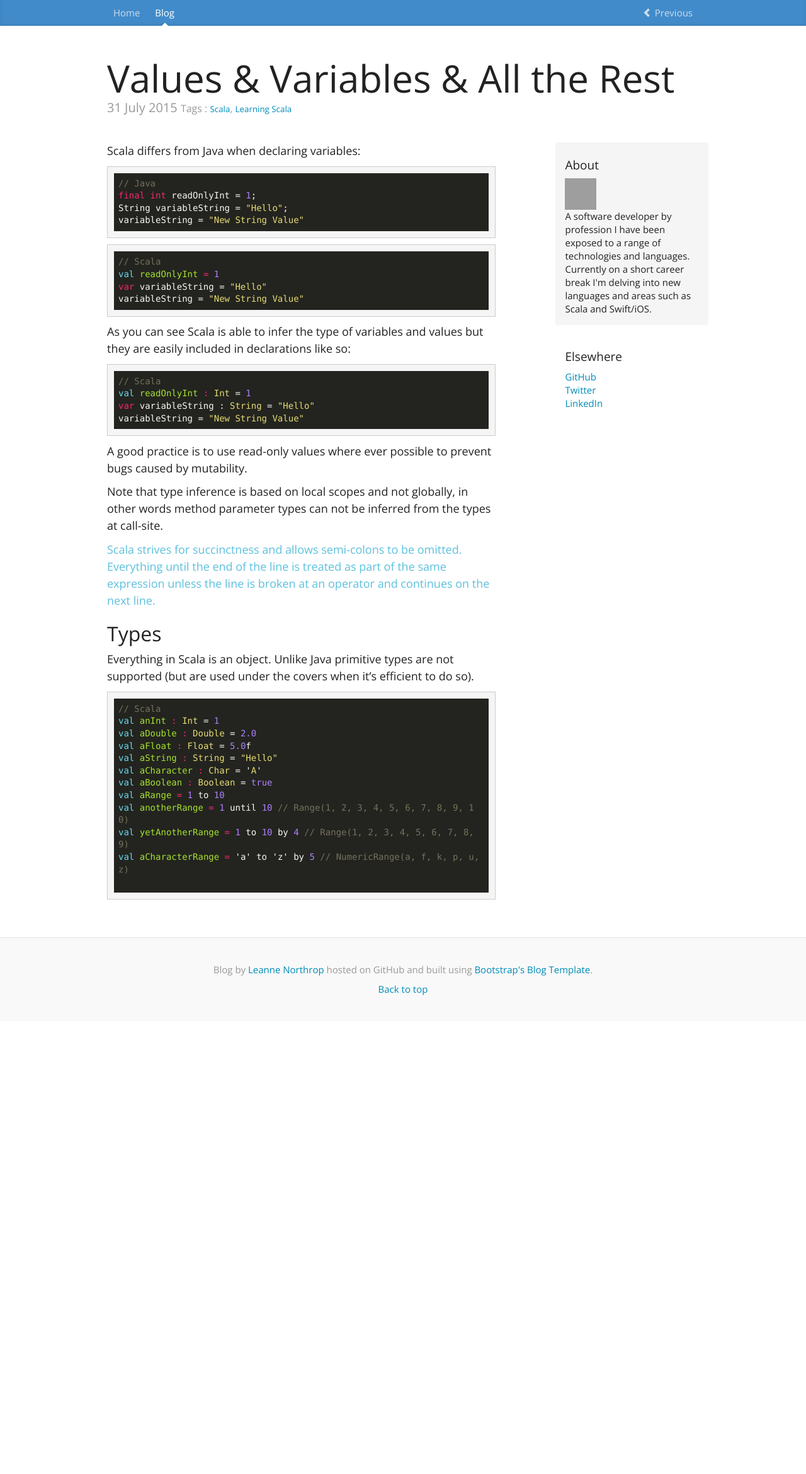
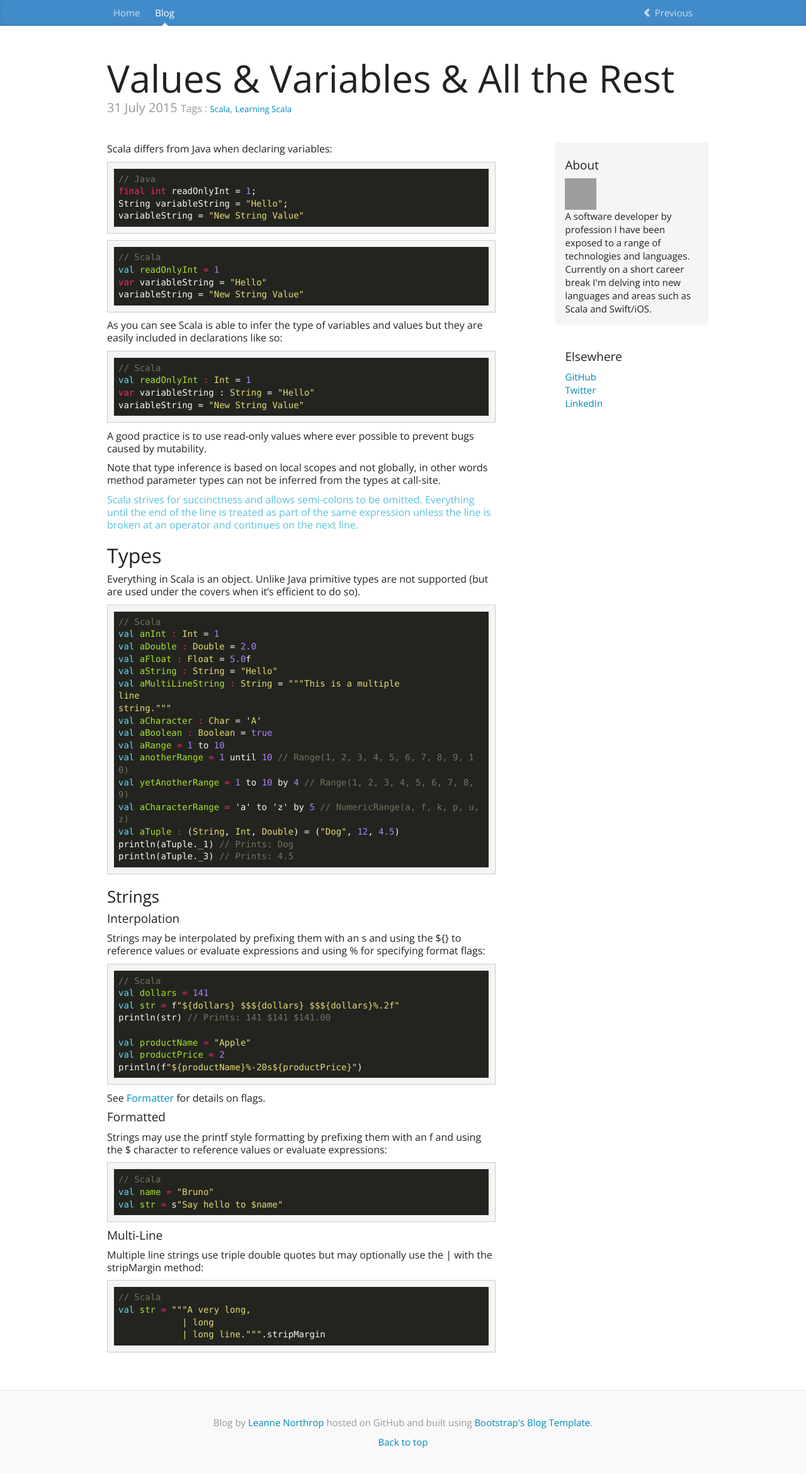
Before and after one commit to leannenorthrop/leannenorthrop.github.io, a Jekyll site: the page built from _posts/2015-07-31-values-and-variables.md, in a window 1280 px wide. Shown: the whole page at 63% size. Built offline with Jekyll 4.4.1, drawn with Linux system fonts in a browser that asks for light colours; nearby versions of some CDN libraries; before the commit the page ends 1621 px from its top, so only the background shows below that; grey boxes are pictures that could not be loaded.

Commit message:
Moved previous/next posts to navbar. Continued working on simple Scala concepts posts.

```diff
--- a/_posts/2015-07-31-values-and-variables.md
+++ b/_posts/2015-07-31-values-and-variables.md
@@ -39,11 +39,47 @@ val anInt : Int = 1
 val aDouble : Double = 2.0
 val aFloat : Float = 5.0f
 val aString : String = "Hello"
+val aMultiLineString : String = """This is a multiple
+line
+string."""
 val aCharacter : Char = 'A'
 val aBoolean : Boolean = true
 val aRange = 1 to 10
 val anotherRange = 1 until 10 // Range(1, 2, 3, 4, 5, 6, 7, 8, 9, 10)
 val yetAnotherRange = 1 to 10 by 4 // Range(1, 2, 3, 4, 5, 6, 7, 8, 9)
 val aCharacterRange = 'a' to 'z' by 5 // NumericRange(a, f, k, p, u, z)
+val aTuple : (String, Int, Double) = ("Dog", 12, 4.5)
+println(aTuple._1) // Prints: Dog
+println(aTuple._3) // Prints: 4.5
+</code></pre>
 
+### Strings
+#### Interpolation
+Strings may be interpolated by prefixing them with an s and using the ${} to reference values or evaluate expressions and using % for specifying format flags:
+
+<pre><code class="scala hljs">// Scala
+val dollars = 141
+val str = f"${dollars} $$${dollars} $$${dollars}%.2f"
+println(str) // Prints: 141 $141 $141.00
+
+val productName = "Apple"
+val productPrice = 2
+println(f"${productName}%-20s${productPrice}")
 </code></pre>
+
+See [Formatter](http://docs.oracle.com/javase/7/docs/api/java/util/Formatter.html) for details on flags.
+
+#### Formatted
+Strings may use the printf style formatting by prefixing them with an f and using the $ character to reference values or evaluate expressions:
+<pre><code class="scala hljs">// Scala
+val name = "Bruno"
+val str = s"Say hello to $name"
+</code></pre>
+
+#### Multi-Line
+Multiple line strings use triple double quotes but may optionally use the | with the stripMargin method:
+<pre><code class="scala hljs">// Scala
+val str = """A very long,
+            | long
+            | long line.""".stripMargin
+</code></pre>
```
Also changed, not shown: _posts/2015-07-31-companions.md (+15 -1 lines), _posts/2015-07-31-functions.md (+31 -0 lines), _posts/2015-07-31-scala-class.md (+66 -2 lines), _posts/2015-07-31-some-and-none.md (+7 -0 lines), stylesheets/stylesheet.css.
